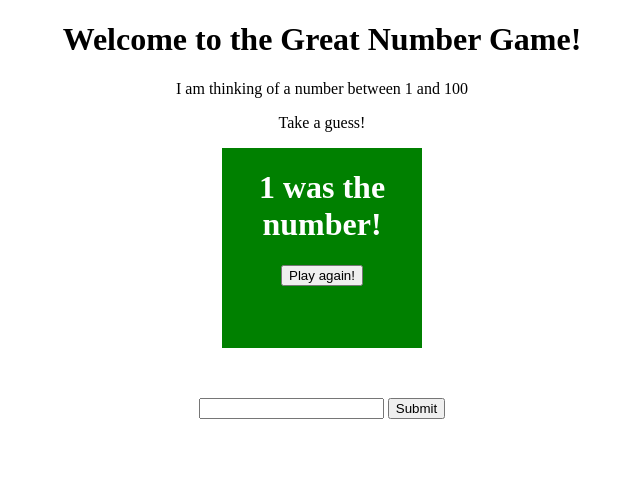
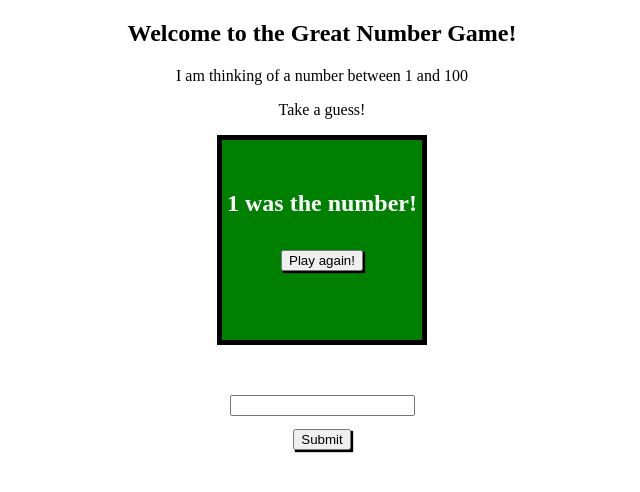
Before and after one commit to ctdoan33/great_number_game, a Flask app: page / in a window 1280 px wide. Shown: the top 492 px of the page, without its empty margins (318-958 px from the left). Run offline with Flask 2, Linux system fonts and the light colour scheme; the visitor is signed in with stand-in values (Sample User, id 1).

Commit message:
display adjustments

```diff
--- a/static/styles.css
+++ b/static/styles.css
@@ -1,19 +1,27 @@
 body{
     text-align: center;
 }
-div.wrong{
+div{
     width: 200px;
     height: 200px;
-    background-color: red;
     color: white;
     display: inline-block;
     margin-bottom: 50px;
+    border: 5px solid black;
 }
-div.right{
-    width: 200px;
-    height: 200px;
+.wrong{
+    background-color: red;
+}
+.right{
     background-color: green;
-    color: white;
-    display: inline-block;
-    margin-bottom: 50px;
 }
+.clue{
+    margin-top: 40%;
+}
+.success{
+    margin-top: 25%;
+}
+.button{
+    box-shadow: 2px 2px 1px black;
+    margin-top: 1em;
+}
--- a/templates/index.html
+++ b/templates/index.html
@@ -4,34 +4,35 @@
     <meta charset="UTF-8">
     <meta name="viewport" content="width=device-width, initial-scale=1.0">
     <meta http-equiv="X-UA-Compatible" content="ie=edge">
-        <link rel="stylesheet" href="../static/styles.css">
+    <link rel="stylesheet" href="../static/styles.css">
     <title>Great Number Game</title>
 </head>
 <body>
-    <h1>Welcome to the Great Number Game!</h1>
+    <h2>Welcome to the Great Number Game!</h2>
     <p>I am thinking of a number between 1 and 100</p>
     <p>Take a guess!</p>
     {% if "guess" in session: %}
         {% if session["guess"] < session["number"]: %}
             <div class='wrong'>
-                <h1>Too Low!</h1>
+                <h2 class="clue">Too Low!</h2>
             </div>
         {% elif session["guess"] > session["number"]: %}
             <div class='wrong'>
-                <h1>Too High!</h1>
+                <h2 class="clue">Too High!</h2>
             </div>
         {% elif session["guess"]==session["number"]: %}
             <div class='right'>
-                <h1>{{session["guess"]}} was the number!</h1>
+                <h2 class="success">{{session["guess"]}} was the number!</h2>
                 <form action='/reset' method='post'>
-                    <input type="submit" value="Play again!">
+                    <input class="button" type="submit" value="Play again!">
                 </form>
             </div>
         {% endif %}
     {% endif %}
     <form action="/compare" method="post">
         <input type="text" name="number">
-        <input type="submit" value="Submit">
+        <br>
+        <input class="button" type="submit" value="Submit">
     </form>
 </body>
 </html>
```
